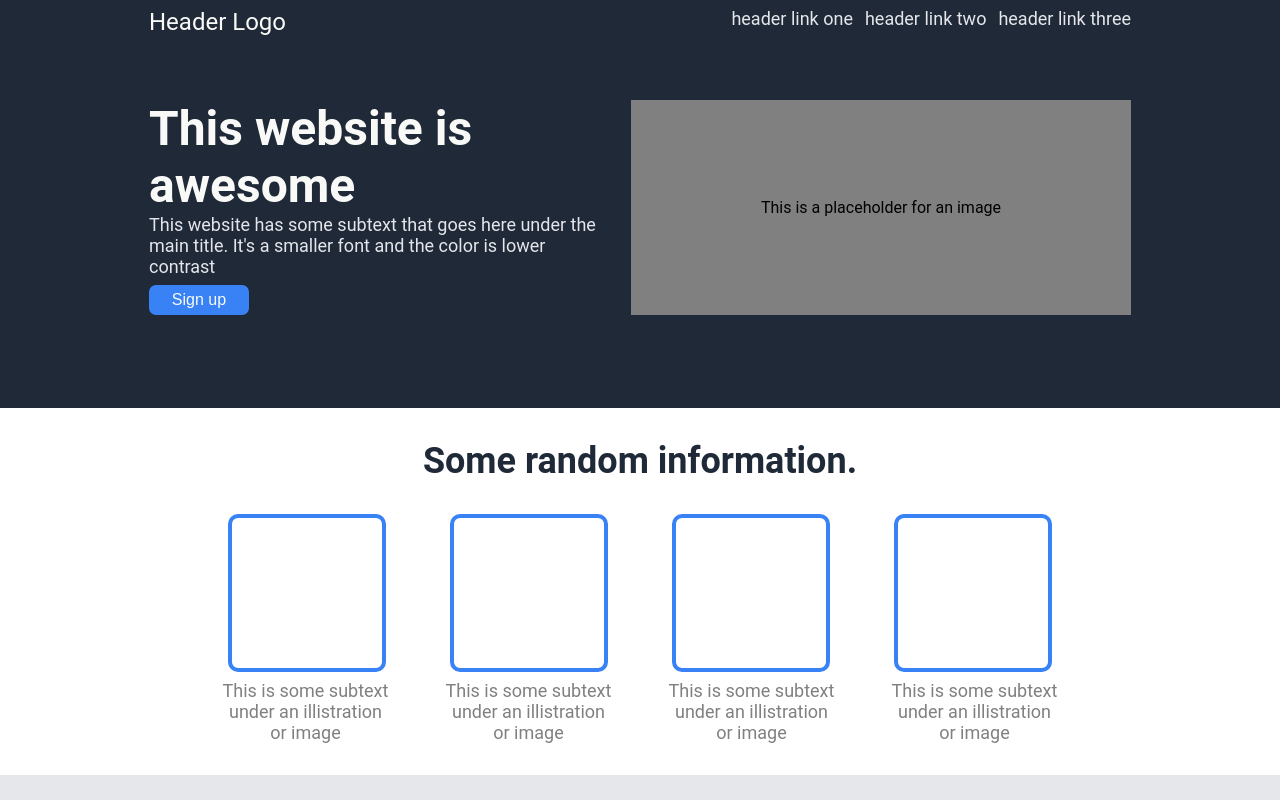
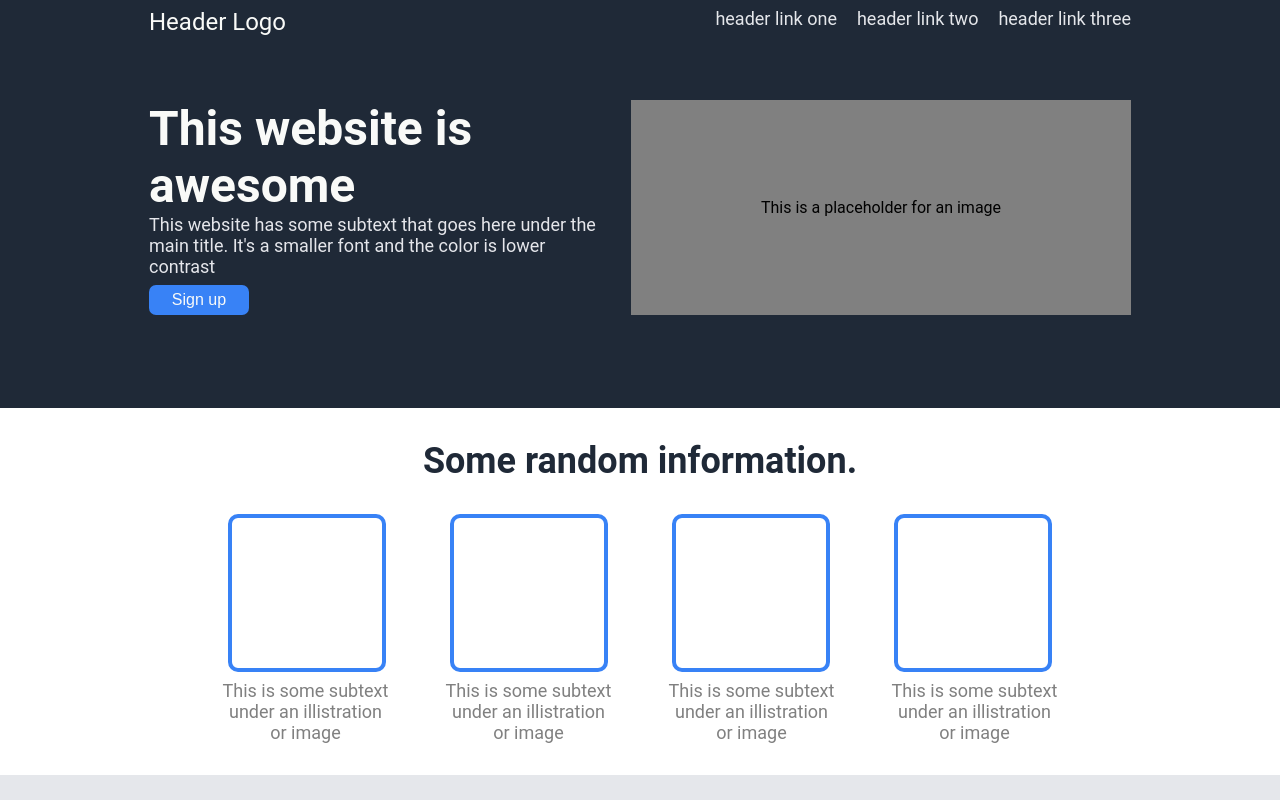
Before and after one commit to JamesNKing/top-landing-page, a plain HTML site: page index.html in a window 1280 px wide. Shown: the top 800 px of the page. Drawn offline with Linux system fonts and the light colour scheme.

Commit message:
Added margin space to the links in the header

```diff
--- a/styles.css
+++ b/styles.css
@@ -132,7 +132,7 @@ ul {
 
 li {
     display: inline;
-    margin-left: 8px;
+    margin-left: 16px;
 }
 
 a {
```
